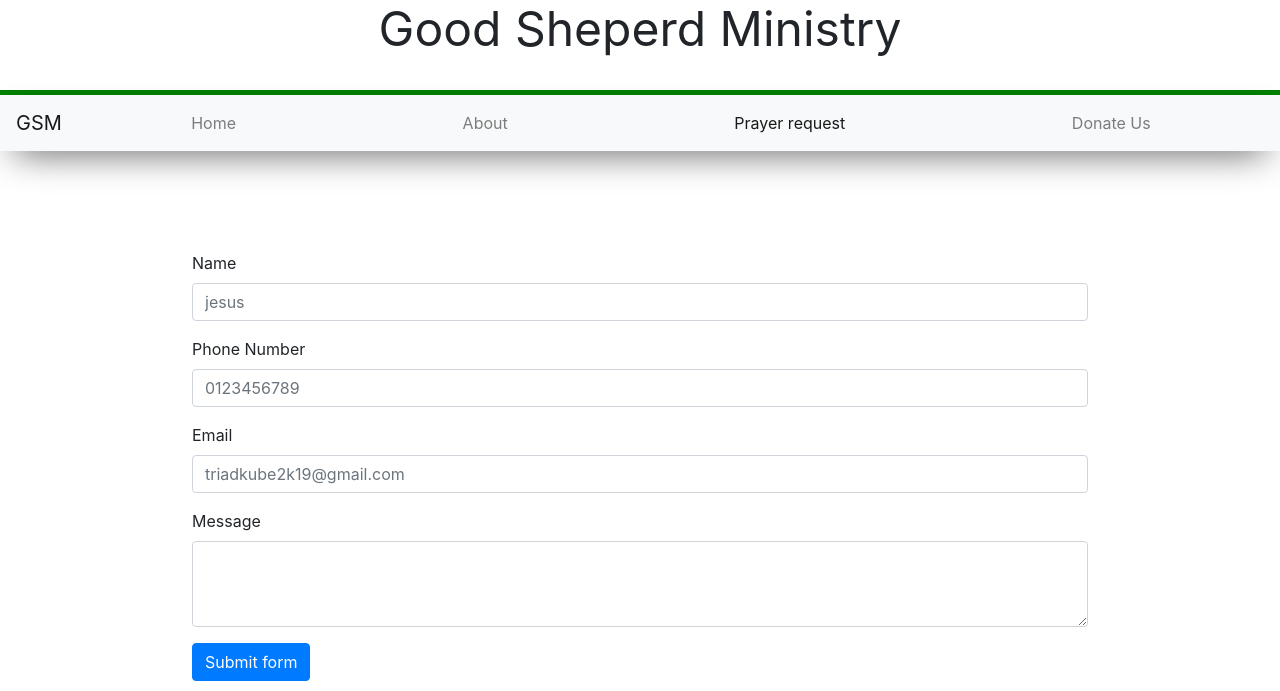
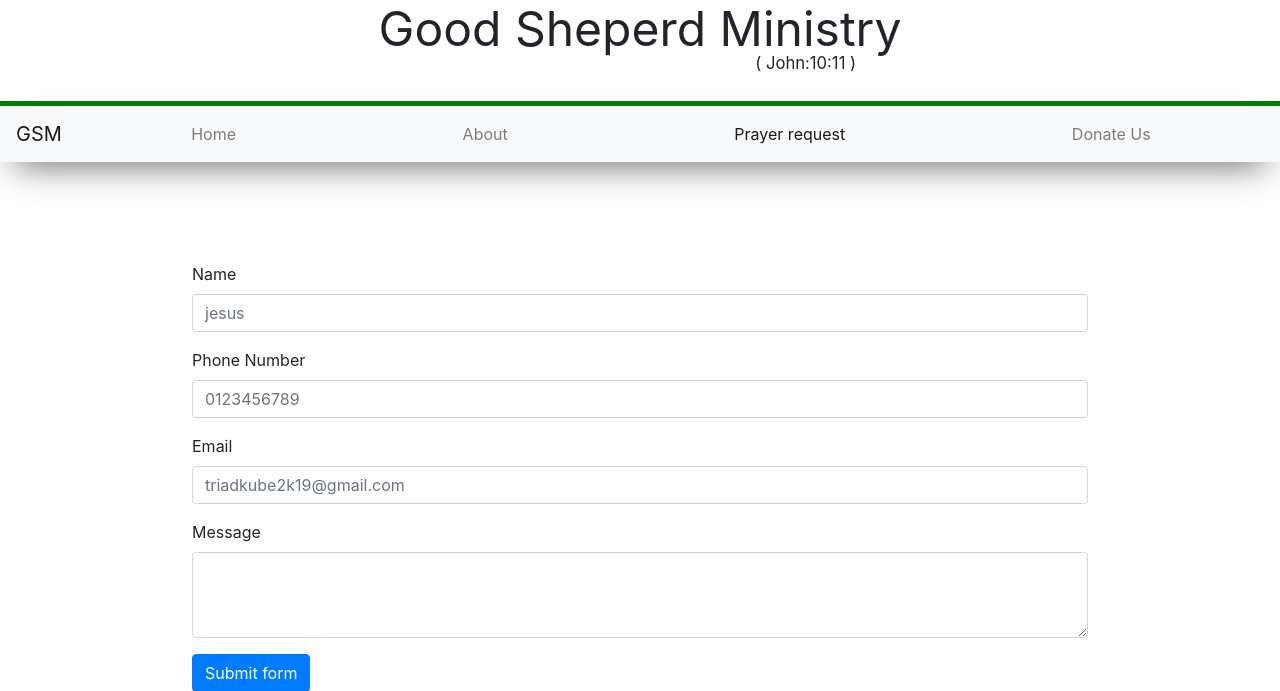
Before and after one commit to triadkube/gsm, a PHP site: page /form.html in a window 1280 px wide. Shown: the part 82-773 px from the top of the page. Run offline with PHP 8.4, Linux system fonts and the light colour scheme; grey boxes are pictures that could not be loaded.

Commit message:
i think this one is better dude

```diff
--- a/about.html
+++ b/about.html
@@ -12,7 +12,9 @@
 	<div class="header">
 		<div class="logo"><img src="https://images.unsplash.com/photo-1507063667056-ed146269b83e?ixlib=rb-1.2.1&ixid=eyJhcHBfaWQiOjEyMDd9&auto=format&fit=crop&w=337&q=80"></div>
 		<div class="title">Good Sheperd Ministry</div>
+    <div class="sub">( John:10:11 )</div>
 	</div>
+
 
      <div class="nav">
 		<nav class="navbar navbar-expand-lg navbar-light bg-light">
--- a/donate.html
+++ b/donate.html
@@ -12,6 +12,7 @@
 	<div class="header">
 		<div class="logo"><img src="https://images.unsplash.com/photo-1507063667056-ed146269b83e?ixlib=rb-1.2.1&ixid=eyJhcHBfaWQiOjEyMDd9&auto=format&fit=crop&w=337&q=80"></div>
 		<div class="title">Good Sheperd Ministry</div>
+    <div class="sub">( John:10:11 )</div>
 	</div>
 
      <div class="nav">
--- a/form.html
+++ b/form.html
@@ -12,6 +12,7 @@
 	<div class="header">
 		<div class="logo"><img src="https://images.unsplash.com/photo-1507063667056-ed146269b83e?ixlib=rb-1.2.1&ixid=eyJhcHBfaWQiOjEyMDd9&auto=format&fit=crop&w=337&q=80"></div>
 		<div class="title">Good Sheperd Ministry</div>
+    <div class="sub">( John:10:11 )</div>
 	</div>
 
      <div class="nav">
--- a/index.html
+++ b/index.html
@@ -15,6 +15,7 @@
 	<div class="header">
 		<div class="logo"><img src="https://images.unsplash.com/photo-1507063667056-ed146269b83e?ixlib=rb-1.2.1&ixid=eyJhcHBfaWQiOjEyMDd9&auto=format&fit=crop&w=337&q=80"></div>
 		<div class="title">Good Sheperd Ministry</div>
+    <div class="sub">( John:10:11 )</div>
 	</div>
 
 	<div class="nav">
--- a/style.css
+++ b/style.css
@@ -4,7 +4,12 @@ padding: 0px;
 }
 
 
+.sub{
+	margin-left: 59%;
+	font-size: 1.3vw;
+	margin-top: -14px;
 
+}
 #con{
 	margin: 50px 100px;
 	padding: 50px 30px;
```
